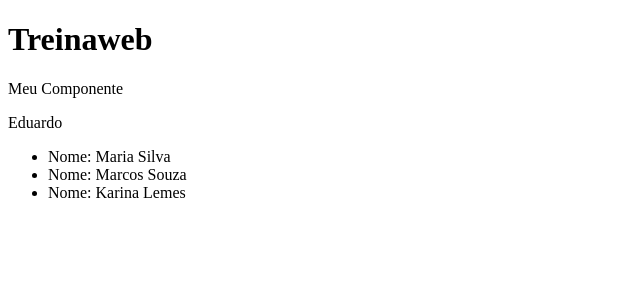
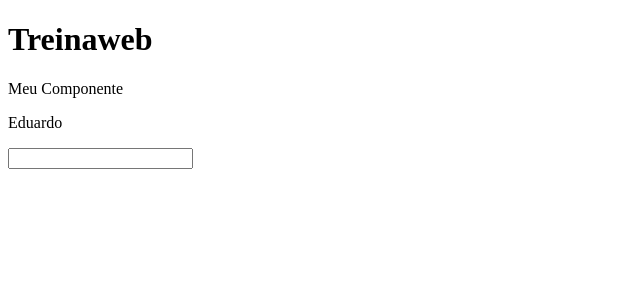
Before and after one commit to eRodriguesSantana/introducao-angular, an Angular app in the folder meu-app/: page / in a window 1280 px wide. Shown: the top 300 px of the page, without its empty margins (0-640 px from the left). Built offline with nearby package versions, Linux system fonts and the light colour scheme.

Commit message:
Entendendo e aplicando requisições simples. Feito uma requisição na API do github que retorna repositorio(s) de acordo com o nome pesquisado

```diff
--- a/meu-app/src/app/app.module.ts
+++ b/meu-app/src/app/app.module.ts
@@ -1,6 +1,7 @@
 import { NgModule } from '@angular/core';
 import { FormsModule } from '@angular/forms';
 import { BrowserModule } from '@angular/platform-browser';
+import { HttpClientModule } from '@angular/common/http';
 
 import { AppComponent } from './app.component';
 import { MeuComponenteComponent } from './meu-componente/meu-componente-component';
@@ -14,7 +15,8 @@
   ],
   imports: [
     BrowserModule,
-    FormsModule
+    FormsModule,
+    HttpClientModule
   ],
   providers: [],
   bootstrap: [AppComponent]
--- a/meu-app/src/app/meu-componente2/meu-componente2.component.html
+++ b/meu-app/src/app/meu-componente2/meu-componente2.component.html
@@ -1,5 +1,9 @@
 <p>{{ nome }}</p>
 
+<input type="text" [(ngModel)]="searchText" (keyup.enter)="getProjects()" />
+
 <ul>
-  <li *ngFor="let aluno of alunos">Nome: {{ aluno.nome }}</li>
+  <li *ngFor="let project of projects">
+    Name: {{ project.full_name }}
+  </li>
 </ul>
--- a/meu-app/src/app/meu-componente2/meu-componente2.component.ts
+++ b/meu-app/src/app/meu-componente2/meu-componente2.component.ts
@@ -1,6 +1,7 @@
 import { Component, OnInit } from '@angular/core';
 
 import { AlunosService } from './../services/alunos.service';
+import { HttpClient } from '@angular/common/http';
 
 @Component({
   selector: 'app-meu-componente2',
@@ -12,8 +13,13 @@
 
   nome = "Eduardo";
   alunos = [];
+  searchText = '';
+  projects = [];
 
-  constructor(private alunosService: AlunosService) {
+  constructor(
+    private alunosService: AlunosService,
+    private http: HttpClient
+  ) {
     this.alunos = this.alunosService.getAlunos();
   }
 
@@ -24,4 +30,15 @@
     alert('Hi');
   }
 
+  getProjects() {
+    if(this.searchText) {
+      const url = `https://api.github.com/search/repositories?q=${this.searchText}`;
+       this.http.get(url)
+         .subscribe(
+           response => {
+	     this.projects = response['items'];
+           }
+         )
+     }
+   }
 }
```
